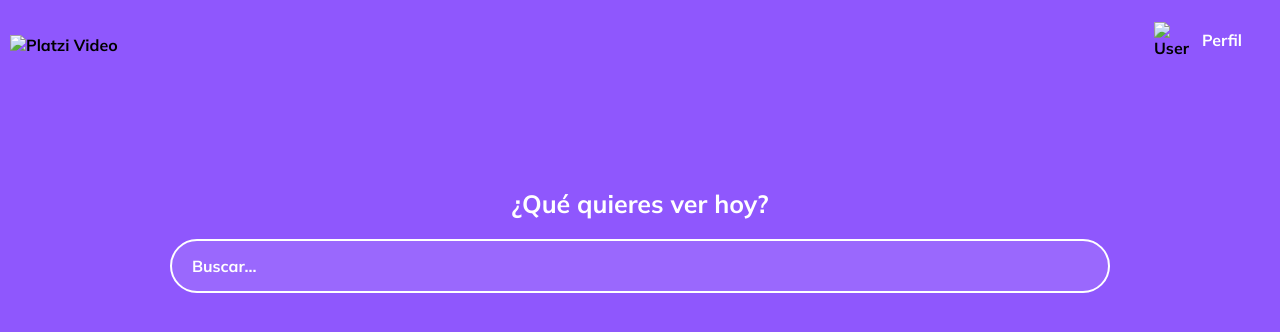
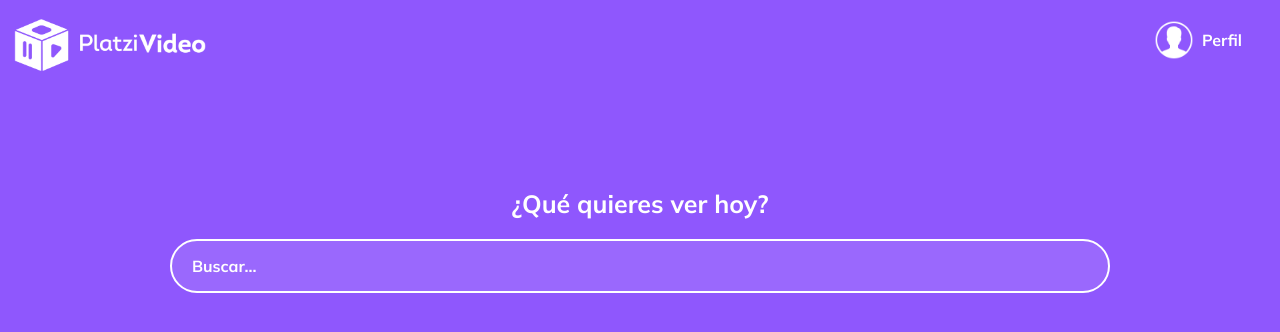
Before and after one commit to Isaac953/Platzi_Video, a plain HTML site: page index.html in a window 1280 px wide. Drawn offline with Linux system fonts and the light colour scheme; the site is published under a folder, as on GitHub Pages, so addresses that start at the root find nothing.

Commit message:
Pequeño ajuste de rutas

```diff
--- a/index.html
+++ b/index.html
@@ -13,14 +13,10 @@
   </head>
   <body>
     <header class="header">
-      <img
-        class="header__img"
-        src="/icons/logo-platzi.png"
-        alt="Platzi Video"
-      />
+      <img class="header__img" src="icons/logo-platzi.png" alt="Platzi Video" />
       <div class="header__menu">
         <div class="header__menu--profile">
-          <img src="/icons/user-icon.png" alt="User" />
+          <img src="icons/user-icon.png" alt="User" />
           <p>Perfil</p>
         </div>
         <ul>
```
Also changed, not shown: carrousel.html (+4 -4 lines).
